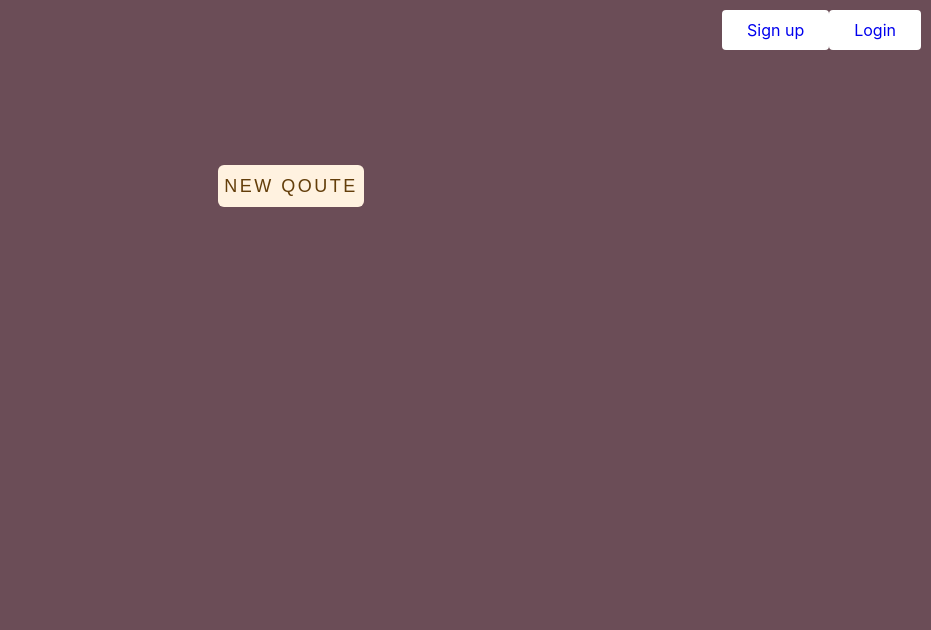
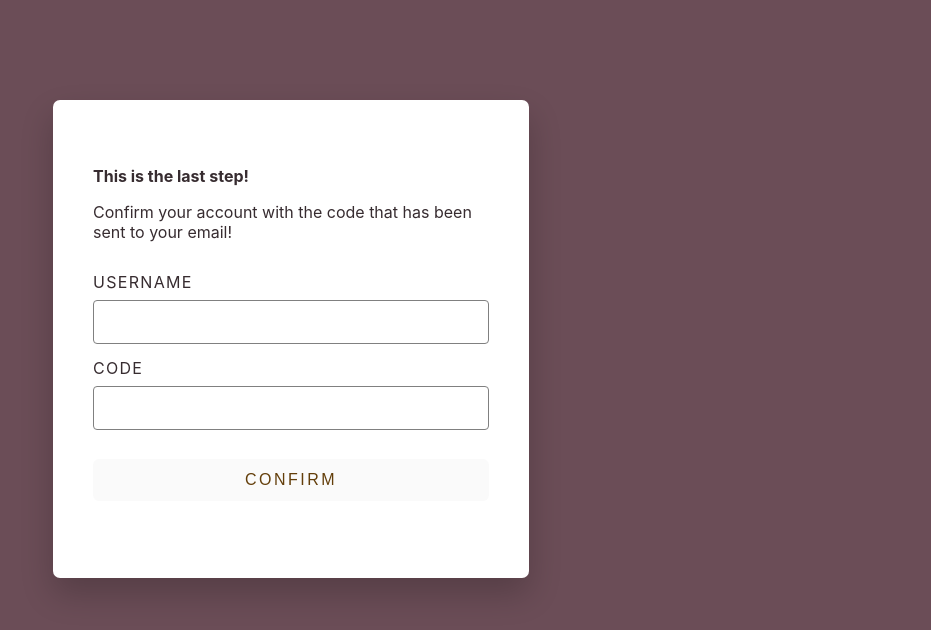
Before and after one commit to fannychan/quote-machine, a React (Create React App) app in the folder web/: page /confirm in a window 1280 px wide. Shown: the top 630 px of the page, without its empty margins (349-1280 px from the left). Built offline with nearby package versions, Linux system fonts and the light colour scheme; no server answers; what aws-amplify would draw is missing.

Commit message:
Created a complete sign up flow.

```diff
--- a/web/package.json
+++ b/web/package.json
@@ -15,6 +15,7 @@
     "aws-amplify": "^3.3.14",
     "dotenv": "^8.2.0",
     "graphql": "^15.4.0",
+    "query-string": "^6.13.8",
     "react": "^17.0.1",
     "react-dom": "^17.0.1",
     "react-router-dom": "^5.2.0",
--- a/web/src/App.tsx
+++ b/web/src/App.tsx
@@ -4,6 +4,8 @@ import { BrowserRouter as Router, Switch, Route } from "react-router-dom";
 import { Login } from "./views/Login";
 import { Landing } from "./views/Landing";
 import { Form } from "./views/Form";
+import { Signup } from "./views/Signup";
+import { Confirm } from "./views/Confirm";
 const awsConfig = {
   aws_app_analytics: "enable",
 
@@ -27,6 +29,12 @@ const App = () => {
         <Route path="/form">
           <Form />
         </Route>
+        <Route path="/signup">
+          <Signup />
+        </Route>
+        <Route path="/confirm">
+          <Confirm />
+        </Route>
         <Route path="/">
           <Landing />
         </Route>
--- a/web/src/client.tsx
+++ b/web/src/client.tsx
@@ -17,7 +17,6 @@ const authLink = setContext((_, {headers}) => {
 
 export const client = new ApolloClient({
   link: authLink.concat(httpLink),
-  //uri: "http://localhost:4000",
   cache: new InMemoryCache(),
 });
 
--- a/web/src/components/Button.tsx
+++ b/web/src/components/Button.tsx
@@ -8,9 +8,9 @@ export const StyledButton = styled.button<{ secondary?: boolean }>`
 }
 `;
 
-export const Button = styled.button`
-  background-color: #fff2e0;
-  font-size: large;
+export const Button = styled.button<{ outlined?: boolean, disabled?: boolean }>`
+  background-color: ${(props) => props.disabled ? '' : '#fff2e0'} ;
+  font-size: medium;
   border-radius: 6px;
   letter-spacing: 2.5px;
   text-transform: uppercase;
@@ -18,4 +18,9 @@ export const Button = styled.button`
   line-height: 40px;
   border: none;
   color: #633e0a;
+  cursor: pointer;
+
+  border: ${(props) => (props.outlined ? "1 px solid #fff2e0" : "")};
+
+
 `;
--- a/web/src/components/Header.tsx
+++ b/web/src/components/Header.tsx
@@ -3,11 +3,19 @@ import { Link } from "react-router-dom";
 import { useContext } from "react";
 import { AuthContext } from "../context/AuthContext";
 
-const StyledLink = styled(Link)`
+const StyledLink = styled(Link)<{ outlined?: boolean }>`
+  background-color: ${props => props.outlined ? "": '#fff2e0' };
+  font-size: medium;
+  border-radius: 6px;
+  letter-spacing: 2.5px;
+  text-transform: uppercase;
+  margin-top: 15px;
+  line-height: 40px;
+  color: ${props => props.outlined ? '#fff2e0': '#633e0a'};
+  margin-left: 10px;
   text-decoration: none;
-  background-color: white;
-  padding: 10px 25px;
-  border-radius: 4px;
+  padding: 2px 8px;
+  border: ${(props) => (props.outlined ? "2px solid #fff2e0" : "none")};
 `;
 
 export const Header = () => {
@@ -27,7 +35,9 @@ export const Header = () => {
         </>
       ) : (
         <>
-          <StyledLink to="/signup">Sign up</StyledLink>
+          <StyledLink outlined to="/signup">
+            Sign up
+          </StyledLink>
           <StyledLink to="/login">Login</StyledLink>
         </>
       )}
--- a/web/src/components/InputField.tsx
+++ b/web/src/components/InputField.tsx
@@ -7,9 +7,13 @@ interface Props extends InputHTMLAttributes<HTMLInputElement> {
 }
 
 const StyledInput = styled.input`
-  padding: 8px 12px;
+  padding: 4px 8px;
   margin-top: 8px;
   margin-bottom: 14px;
+  padding: 1px 13px;
+  line-height: 40px;
+  border-radius: 4px;
+  border: 1px solid grey;
 `;
 
 export const StyledLabel = styled.label`
--- a/web/src/context/AuthContext.tsx
+++ b/web/src/context/AuthContext.tsx
@@ -7,6 +7,9 @@ export const AuthContext = React.createContext({
 
 export const Context: React.FC = ({ children }) => {
   const [userLoggedIn, isLoggedIn] = useState(false);
+
+
+  //TODO: User should be logged in after reload
   return (
     <AuthContext.Provider
       value={{ loggedIn: userLoggedIn, setLoggedIn: isLoggedIn }}
--- a/web/src/views/Confirm.tsx
+++ b/web/src/views/Confirm.tsx
@@ -1,12 +1,17 @@
 import { Auth } from "aws-amplify";
-import { StyledButton } from "../components/Button";
-import { useState } from "react";
+import { Button } from "../components/Button";
+import { InputField } from "../components/InputField";
+import { useEffect, useState } from "react";
+import { Container } from "./Login";
+import { useLocation } from "react-router-dom";
+import queryString from "query-string";
 
 export const Confirm = () => {
   const handeLogin = async (event: React.FormEvent<HTMLFormElement>) => {
     event.preventDefault();
     try {
       await Auth.confirmSignUp(formState.username, formState.code);
+      setDisplaySuccuess(true);
     } catch (error) {
       setError(true);
       console.log("error confirming sign up", error);
@@ -22,44 +27,70 @@ export const Confirm = () => {
     }
   };
 
+  const { search } = useLocation();
+  const searchQuery = queryString.parse(search);
+
   const [formState, setFormState] = useState({
-    username: "",
+    username: searchQuery?.user ? (searchQuery.user as string) : "",
     code: "",
   });
 
+  const isDisabled = formState.code === "" || formState.username === "";
+
+  const [displaySuccess, setDisplaySuccuess] = useState(false);
   const [error, setError] = useState(false);
 
   return (
+    <Container>
+      {displaySuccess ? (
         <div>
-      <form onSubmit={handeLogin}>
-        <label>
-          Username
-          <input
+          <p>You have successfully confirmed your account. Login to use our premium quote service!</p>
+        </div>
+      ) : (
+        <>
+          <p>
+            <strong>This is the last step!</strong>
+          </p>
+          <p style={{ marginBottom: "30px" }}>
+            Confirm your account with the code that has been sent to your email!
+          </p>
+          <form
+            style={{
+              display: "flex",
+              flexDirection: "column",
+              margin: "0 auto",
+              justifyContent: "center",
+            }}
+            onSubmit={handeLogin}
+          >
+            <InputField
+              label="Username"
               value={formState.username}
               onChange={(event) =>
                 setFormState({ ...formState, username: event.target.value })
               }
             />
-        </label>
-        <label>
-          Password
-          <input
+
+            <InputField
+              label="Code"
               value={formState.code}
               onChange={(event) =>
                 setFormState({ ...formState, code: event.target.value })
               }
             />
-        </label>
-        <StyledButton type="submit">Add</StyledButton>
+
+            <Button disabled={isDisabled} type="submit">
+              Confirm
+            </Button>
           </form>
           {error && (
             <>
               <p>AAAAHHH nooooo, code not workinggggg.</p>
-          <StyledButton onClick={() => resendCode()}>
-            Resend me code
-          </StyledButton>
+              <Button onClick={() => resendCode()}>Resend me code</Button>
             </>
           )}
-    </div>
+        </>
+      )}
+    </Container>
   );
 };
--- a/web/src/views/Form.tsx
+++ b/web/src/views/Form.tsx
@@ -30,9 +30,15 @@ export const Form = () => {
     onCompleted: (data) => {
       if (data.addQuote) {
         setForm({ author: "", quote: "" });
+        setFeedback({ display: true, text: "Your quote has been added!" });
       }
     },
     errorPolicy: "all",
+  });
+
+  const [feedback, setFeedback] = useState({
+    display: false,
+    text: "",
   });
 
   const [formState, setForm] = useState({
@@ -73,9 +79,10 @@ export const Form = () => {
             />
           </StyledLabel>
           <Button style={{ marginTop: "15px" }} type="submit">
-            Add
+            Add quote
           </Button>
           {mutationError && <p>Error :( Please try again</p>}
+          {feedback.display && <p>{feedback.text}</p>}
         </form>
       </div>
     </>
--- a/web/src/views/Landing.tsx
+++ b/web/src/views/Landing.tsx
@@ -41,7 +41,7 @@ export const Landing = () => {
           <>
             <p style={{ fontSize: "42px" }}>&#10078;</p>
             <h2>{data.random.quote}</h2>
-            <p>&#10077;</p>
+            <p style={{ fontSize: "42px" }}>&#10077;</p>
             <p>{data.random.author}</p>
             <p>{`Submitted by user ${data.random.submittedBy}`}</p>
           </>
--- a/web/src/views/Login.tsx
+++ b/web/src/views/Login.tsx
@@ -6,16 +6,22 @@ import { InputField } from "../components/InputField";
 import { AuthContext } from "../context/AuthContext";
 import { useHistory } from "react-router-dom";
 
-const Container = styled.div`
+export const Container = styled.div`
   margin: 100px auto;
   background: white;
   color: #372c30;
-  width: 476px;
-  padding: 50px 20px 77px;
-  border-radius: 7px;
+  width: 100%;
   background: white;
   color: #372c30;
   box-shadow: rgba(0, 0, 0, 0.2) 0px 16px 33px;
+  padding: 20px 10px;
+  box-sizing: border-box;
+
+  @media (min-width: 768px) {
+    border-radius: 7px;
+    padding: 50px 40px 77px;
+    width: 476px;
+  }
 `;
 
 export const Login = () => {
@@ -57,7 +63,6 @@ export const Login = () => {
           style={{
             display: "flex",
             flexDirection: "column",
-            width: "400px",
             margin: "0 auto",
             justifyContent: "center",
           }}
@@ -69,7 +74,7 @@ export const Login = () => {
             onChange={(event) =>
               setFormState({ ...formState, username: event.target.value })
             }
-          ></InputField>
+          />
 
           <InputField
             label="Password"
--- a/web/src/views/Signup.tsx
+++ b/web/src/views/Signup.tsx
@@ -1,8 +1,13 @@
 import React, { useState } from "react";
 import { Auth } from "aws-amplify";
-import { StyledButton } from "../components/Button";
+import { useHistory } from "react-router-dom";
+import { Button } from "../components/Button";
+import { Container } from "./Login";
+import { InputField } from "../components/InputField";
 
 export const Signup = () => {
+  let history = useHistory();
+
   const handleSignUp = async (event: React.FormEvent<HTMLFormElement>) => {
     event.preventDefault();
     try {
@@ -13,7 +18,9 @@ export const Signup = () => {
           email: formState.email, // optional
         },
       });
-      console.log(user);
+      if(user) {
+        history.replace({pathname: "/confirm", search: `?user=${user.getUsername()}` });
+      }
     } catch (error) {
       console.log("error signing up:", error);
     }
@@ -26,37 +33,37 @@ export const Signup = () => {
   });
 
   return (
-    <div>
+    <Container>
+      <h1 style={{ textAlign: "center", fontWeight: 300 }}>Sign up</h1>
       <form onSubmit={handleSignUp}>
-        <label>
-          Username
-          <input
+        <InputField
+          label="username"
           value={formState.username}
           onChange={(event) =>
             setFormState({ ...formState, username: event.target.value })
           }
         />
-        </label>
-        <label>
-          Password
-          <input
+        <InputField
+          label="Email"
+          value={formState.email}
+          onChange={(event) => {
+            setFormState({ ...formState, email: event.target.value });
+          }}
+        />
+        <InputField
+          label="Password"
+          type="password"
           value={formState.password}
           onChange={(event) =>
             setFormState({ ...formState, password: event.target.value })
           }
         />
-        </label>
-        <label>
-          Email
-          <input
-            value={formState.email}
-            onChange={(event) =>
-              setFormState({ ...formState, email: event.target.value })
-            }
-          />
-        </label>
-        <StyledButton type="submit">Add</StyledButton>
+        <div style={{display: 'flex', justifyContent: 'center'}}>
+
+
+        <Button type="submit">Sign up</Button>
+        </div>
       </form>
-    </div>
+    </Container>
   );
 };
```
Also changed, not shown: 1 other file (tests, documents, lock files or other folders). Lines whose indentation alone changed are shown as unchanged.
